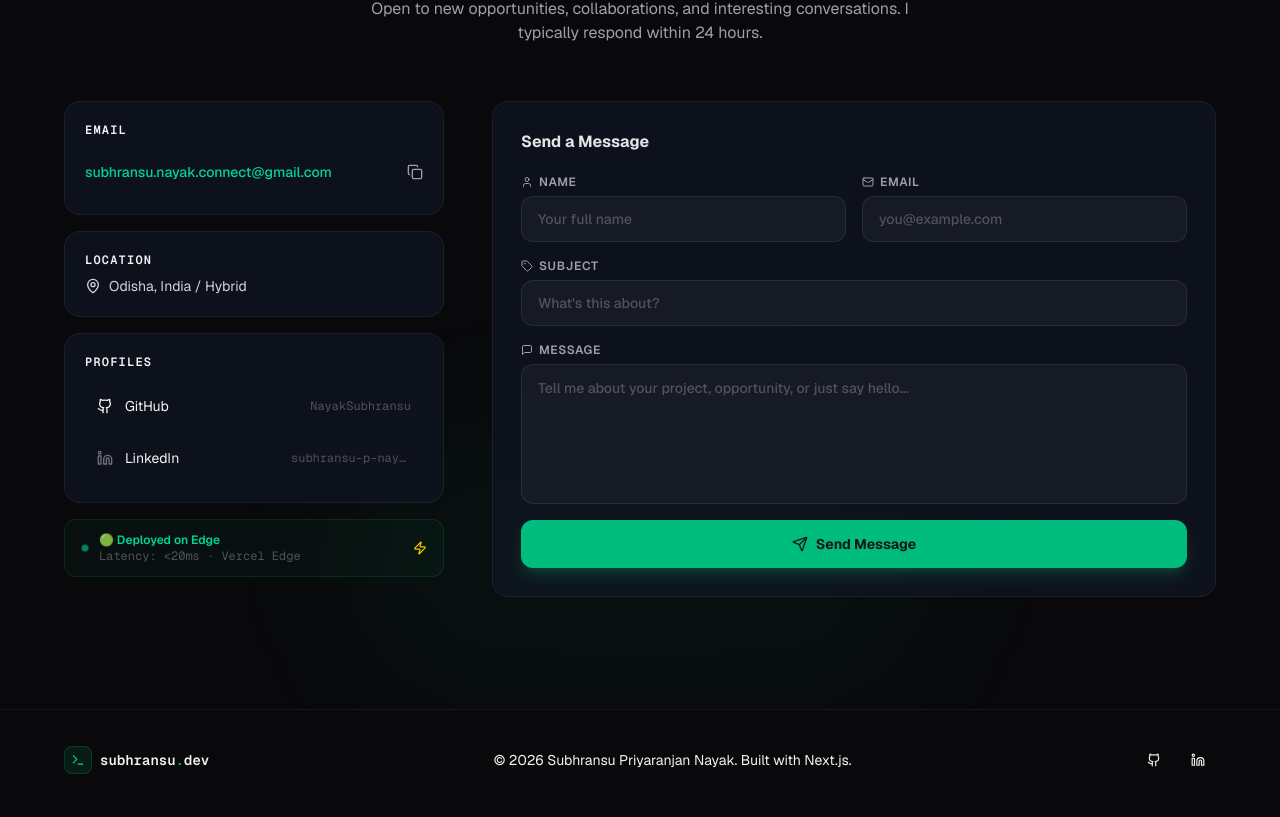
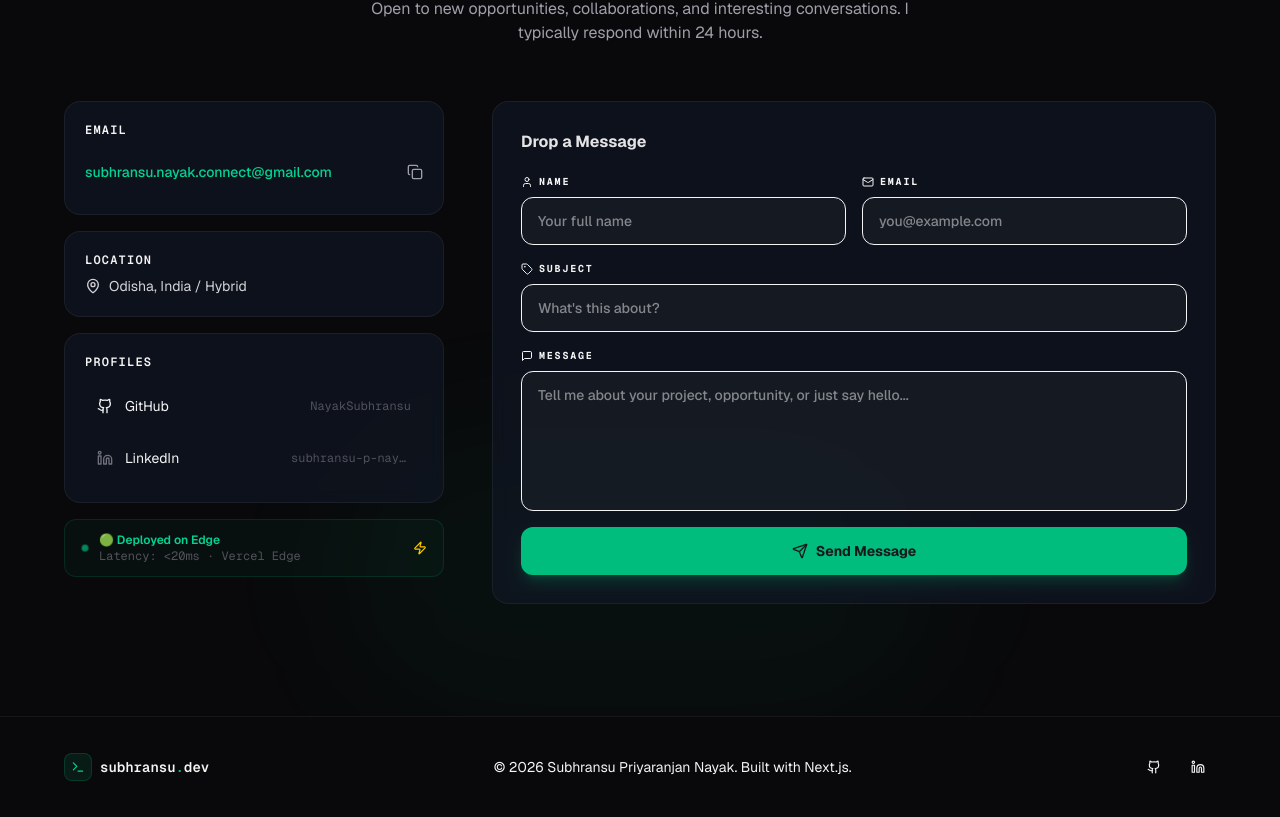
Before and after one commit to NayakSubhransu/Subhransu_Portfolio, a Next.js app: page / in a window 1280 px wide. Shown: the part 9573-10390 px from the top of the page. Built offline with nearby package versions, Linux system fonts and the light colour scheme.

Commit message:
Updated ContactForm

```diff
--- a/components/sections/Contact.tsx
+++ b/components/sections/Contact.tsx
@@ -158,7 +158,7 @@ export default function Contact() {
             aria-label="Send a message"
           >
             <h3 className="text-base font-bold text-zinc-200 mb-5">
-              Send a Message
+              Drop a Message
             </h3>
             <ContactForm />
           </div>
--- a/components/ui/ContactForm.tsx
+++ b/components/ui/ContactForm.tsx
@@ -8,6 +8,20 @@ import Toast, { type ToastMessage } from "@/components/ui/Toast";
 function generateId() {
   return Math.random().toString(36).slice(2, 9);
 }
+
+const inputClass = [
+  "w-full px-4 py-3 rounded-xl",
+  "bg-white/[0.03] border border-[--border-subtle]",
+  "text-[--text-primary] placeholder-[--text-faint]",
+  "text-sm font-medium",
+  "focus:outline-none focus:border-cyan-500/40 focus:bg-white/[0.05]",
+  "transition-all duration-200",
+  "disabled:opacity-50 disabled:cursor-not-allowed",
+  "min-h-[48px]",
+].join(" ");
+
+const labelClass =
+  "flex items-center gap-1.5 text-[10px] font-bold text-[--text-muted] uppercase tracking-[0.18em] font-mono";
 
 export default function ContactForm() {
   const [isPending, setIsPending] = useState(false);
@@ -23,7 +37,7 @@ export default function ContactForm() {
       const id = generateId();
       setToasts((prev) => [...prev, { id, type, message }]);
     },
-    []
+    [],
   );
 
   const handleSubmit = useCallback(
@@ -38,15 +52,21 @@ export default function ContactForm() {
           addToast("success", result.message ?? "Message sent successfully!");
           formRef.current?.reset();
         } else {
-          addToast("error", result.error ?? "Something went wrong. Please try again.");
+          addToast(
+            "error",
+            result.error ?? "Something went wrong. Please try again.",
+          );
         }
       } catch {
-        addToast("error", "Network error. Please check your connection and try again.");
+        addToast(
+          "error",
+          "Network error. Please check your connection and try again.",
+        );
       } finally {
         setIsPending(false);
       }
     },
-    [isPending, addToast]
+    [isPending, addToast],
   );
 
   return (
@@ -60,11 +80,8 @@ export default function ContactForm() {
       >
         {/* Name & Email — stacked on mobile, side-by-side on sm+ */}
         <div className="grid grid-cols-1 sm:grid-cols-2 gap-4">
-          <div className="flex flex-col gap-1.5">
-            <label
-              htmlFor="contact-name"
-              className="flex items-center gap-1.5 text-xs font-semibold text-zinc-400 uppercase tracking-wider"
-            >
+          <div className="flex flex-col gap-2">
+            <label htmlFor="contact-name" className={labelClass}>
               <User className="w-3 h-3" aria-hidden="true" />
               Name
             </label>
@@ -77,16 +94,13 @@ export default function ContactForm() {
               minLength={2}
               placeholder="Your full name"
               disabled={isPending}
-              className="w-full px-4 py-3 rounded-xl bg-white/[0.04] border border-white/[0.08] text-zinc-200 placeholder-zinc-600 text-sm font-medium focus:outline-none focus:border-emerald-500/50 focus:bg-white/[0.06] transition-all duration-200 disabled:opacity-50 disabled:cursor-not-allowed min-h-[44px]"
+              className={inputClass}
               aria-required="true"
             />
           </div>
 
-          <div className="flex flex-col gap-1.5">
-            <label
-              htmlFor="contact-email"
-              className="flex items-center gap-1.5 text-xs font-semibold text-zinc-400 uppercase tracking-wider"
-            >
+          <div className="flex flex-col gap-2">
+            <label htmlFor="contact-email" className={labelClass}>
               <Mail className="w-3 h-3" aria-hidden="true" />
               Email
             </label>
@@ -98,18 +112,15 @@ export default function ContactForm() {
               required
               placeholder="you@example.com"
               disabled={isPending}
-              className="w-full px-4 py-3 rounded-xl bg-white/[0.04] border border-white/[0.08] text-zinc-200 placeholder-zinc-600 text-sm font-medium focus:outline-none focus:border-emerald-500/50 focus:bg-white/[0.06] transition-all duration-200 disabled:opacity-50 disabled:cursor-not-allowed min-h-[44px]"
+              className={inputClass}
               aria-required="true"
             />
           </div>
         </div>
 
         {/* Subject */}
-        <div className="flex flex-col gap-1.5">
-          <label
-            htmlFor="contact-subject"
-            className="flex items-center gap-1.5 text-xs font-semibold text-zinc-400 uppercase tracking-wider"
-          >
+        <div className="flex flex-col gap-2">
+          <label htmlFor="contact-subject" className={labelClass}>
             <Tag className="w-3 h-3" aria-hidden="true" />
             Subject
           </label>
@@ -121,17 +132,14 @@ export default function ContactForm() {
             minLength={3}
             placeholder="What's this about?"
             disabled={isPending}
-            className="w-full px-4 py-3 rounded-xl bg-white/[0.04] border border-white/[0.08] text-zinc-200 placeholder-zinc-600 text-sm font-medium focus:outline-none focus:border-emerald-500/50 focus:bg-white/[0.06] transition-all duration-200 disabled:opacity-50 disabled:cursor-not-allowed min-h-[44px]"
+            className={inputClass}
             aria-required="true"
           />
         </div>
 
         {/* Message */}
-        <div className="flex flex-col gap-1.5">
-          <label
-            htmlFor="contact-message"
-            className="flex items-center gap-1.5 text-xs font-semibold text-zinc-400 uppercase tracking-wider"
-          >
+        <div className="flex flex-col gap-2">
+          <label htmlFor="contact-message" className={labelClass}>
             <MessageSquare className="w-3 h-3" aria-hidden="true" />
             Message
           </label>
@@ -143,7 +151,16 @@ export default function ContactForm() {
             rows={5}
             placeholder="Tell me about your project, opportunity, or just say hello..."
             disabled={isPending}
-            className="w-full px-4 py-3 rounded-xl bg-white/[0.04] border border-white/[0.08] text-zinc-200 placeholder-zinc-600 text-sm font-medium focus:outline-none focus:border-emerald-500/50 focus:bg-white/[0.06] transition-all duration-200 disabled:opacity-50 disabled:cursor-not-allowed resize-none leading-relaxed"
+            className={[
+              "w-full px-4 py-3 rounded-xl",
+              "bg-white/[0.03] border border-[--border-subtle]",
+              "text-[--text-primary] placeholder-[--text-faint]",
+              "text-sm font-medium leading-relaxed",
+              "focus:outline-none focus:border-cyan-500/40 focus:bg-white/[0.05]",
+              "transition-all duration-200",
+              "disabled:opacity-50 disabled:cursor-not-allowed",
+              "resize-none",
+            ].join(" ")}
             aria-required="true"
           />
         </div>
@@ -173,3 +190,179 @@ export default function ContactForm() {
     </>
   );
 }
+
+// "use client";
+
+// import { useState, useCallback, useRef } from "react";
+// import { Send, Loader2, User, Mail, MessageSquare, Tag } from "lucide-react";
+// import { sendContactMessage } from "@/app/actions";
+// import Toast, { type ToastMessage } from "@/components/ui/Toast";
+
+// function generateId() {
+//   return Math.random().toString(36).slice(2, 9);
+// }
+
+// export default function ContactForm() {
+//   const [isPending, setIsPending] = useState(false);
+//   const [toasts, setToasts] = useState<ToastMessage[]>([]);
+//   const formRef = useRef<HTMLFormElement>(null);
+
+//   const removeToast = useCallback((id: string) => {
+//     setToasts((prev) => prev.filter((t) => t.id !== id));
+//   }, []);
+
+//   const addToast = useCallback(
+//     (type: ToastMessage["type"], message: string) => {
+//       const id = generateId();
+//       setToasts((prev) => [...prev, { id, type, message }]);
+//     },
+//     []
+//   );
+
+//   const handleSubmit = useCallback(
+//     async (e: React.FormEvent<HTMLFormElement>) => {
+//       e.preventDefault();
+//       if (isPending) return;
+//       setIsPending(true);
+//       const formData = new FormData(e.currentTarget);
+//       try {
+//         const result = await sendContactMessage(formData);
+//         if (result.success) {
+//           addToast("success", result.message ?? "Message sent successfully!");
+//           formRef.current?.reset();
+//         } else {
+//           addToast("error", result.error ?? "Something went wrong. Please try again.");
+//         }
+//       } catch {
+//         addToast("error", "Network error. Please check your connection and try again.");
+//       } finally {
+//         setIsPending(false);
+//       }
+//     },
+//     [isPending, addToast]
+//   );
+
+//   return (
+//     <>
+//       <form
+//         ref={formRef}
+//         onSubmit={handleSubmit}
+//         noValidate
+//         aria-label="Contact form"
+//         className="flex flex-col gap-4"
+//       >
+//         {/* Name & Email — stacked on mobile, side-by-side on sm+ */}
+//         <div className="grid grid-cols-1 sm:grid-cols-2 gap-4">
+//           <div className="flex flex-col gap-1.5">
+//             <label
+//               htmlFor="contact-name"
+//               className="flex items-center gap-1.5 text-xs font-semibold text-zinc-400 uppercase tracking-wider"
+//             >
+//               <User className="w-3 h-3" aria-hidden="true" />
+//               Name
+//             </label>
+//             <input
+//               id="contact-name"
+//               name="name"
+//               type="text"
+//               autoComplete="name"
+//               required
+//               minLength={2}
+//               placeholder="Your full name"
+//               disabled={isPending}
+//               className="w-full px-4 py-3 rounded-xl bg-white/[0.04] border border-white/[0.08] text-zinc-200 placeholder-zinc-600 text-sm font-medium focus:outline-none focus:border-emerald-500/50 focus:bg-white/[0.06] transition-all duration-200 disabled:opacity-50 disabled:cursor-not-allowed min-h-[44px]"
+//               aria-required="true"
+//             />
+//           </div>
+
+//           <div className="flex flex-col gap-1.5">
+//             <label
+//               htmlFor="contact-email"
+//               className="flex items-center gap-1.5 text-xs font-semibold text-zinc-400 uppercase tracking-wider"
+//             >
+//               <Mail className="w-3 h-3" aria-hidden="true" />
+//               Email
+//             </label>
+//             <input
+//               id="contact-email"
+//               name="email"
+//               type="email"
+//               autoComplete="email"
+//               required
+//               placeholder="you@example.com"
+//               disabled={isPending}
+//               className="w-full px-4 py-3 rounded-xl bg-white/[0.04] border border-white/[0.08] text-zinc-200 placeholder-zinc-600 text-sm font-medium focus:outline-none focus:border-emerald-500/50 focus:bg-white/[0.06] transition-all duration-200 disabled:opacity-50 disabled:cursor-not-allowed min-h-[44px]"
+//               aria-required="true"
+//             />
+//           </div>
+//         </div>
+
+//         {/* Subject */}
+//         <div className="flex flex-col gap-1.5">
+//           <label
+//             htmlFor="contact-subject"
+//             className="flex items-center gap-1.5 text-xs font-semibold text-zinc-400 uppercase tracking-wider"
+//           >
+//             <Tag className="w-3 h-3" aria-hidden="true" />
+//             Subject
+//           </label>
+//           <input
+//             id="contact-subject"
+//             name="subject"
+//             type="text"
+//             required
+//             minLength={3}
+//             placeholder="What's this about?"
+//             disabled={isPending}
+//             className="w-full px-4 py-3 rounded-xl bg-white/[0.04] border border-white/[0.08] text-zinc-200 placeholder-zinc-600 text-sm font-medium focus:outline-none focus:border-emerald-500/50 focus:bg-white/[0.06] transition-all duration-200 disabled:opacity-50 disabled:cursor-not-allowed min-h-[44px]"
+//             aria-required="true"
+//           />
+//         </div>
+
+//         {/* Message */}
+//         <div className="flex flex-col gap-1.5">
+//           <label
+//             htmlFor="contact-message"
+//             className="flex items-center gap-1.5 text-xs font-semibold text-zinc-400 uppercase tracking-wider"
+//           >
+//             <MessageSquare className="w-3 h-3" aria-hidden="true" />
+//             Message
+//           </label>
+//           <textarea
+//             id="contact-message"
+//             name="message"
+//             required
+//             minLength={10}
+//             rows={5}
+//             placeholder="Tell me about your project, opportunity, or just say hello..."
+//             disabled={isPending}
+//             className="w-full px-4 py-3 rounded-xl bg-white/[0.04] border border-white/[0.08] text-zinc-200 placeholder-zinc-600 text-sm font-medium focus:outline-none focus:border-emerald-500/50 focus:bg-white/[0.06] transition-all duration-200 disabled:opacity-50 disabled:cursor-not-allowed resize-none leading-relaxed"
+//             aria-required="true"
+//           />
+//         </div>
+
+      //   {/* Submit */}
+      //   <button
+      //     type="submit"
+      //     disabled={isPending}
+      //     className="flex items-center justify-center gap-2 w-full py-3.5 px-6 rounded-xl bg-emerald-500 hover:bg-emerald-400 active:bg-emerald-600 text-zinc-900 font-bold text-sm transition-all duration-200 shadow-lg shadow-emerald-500/20 hover:shadow-emerald-500/30 disabled:opacity-60 disabled:cursor-not-allowed disabled:hover:bg-emerald-500 min-h-[48px]"
+      //     aria-label={isPending ? "Sending message..." : "Send message"}
+      //   >
+      //     {isPending ? (
+      //       <>
+      //         <Loader2 className="w-4 h-4 animate-spin" aria-hidden="true" />
+      //         Sending…
+      //       </>
+      //     ) : (
+      //       <>
+      //         <Send className="w-4 h-4" aria-hidden="true" />
+      //         Send Message
+      //       </>
+      //     )}
+      //   </button>
+      // </form>
+
+//       <Toast toasts={toasts} onRemove={removeToast} />
+//     </>
+//   );
+// }
```
